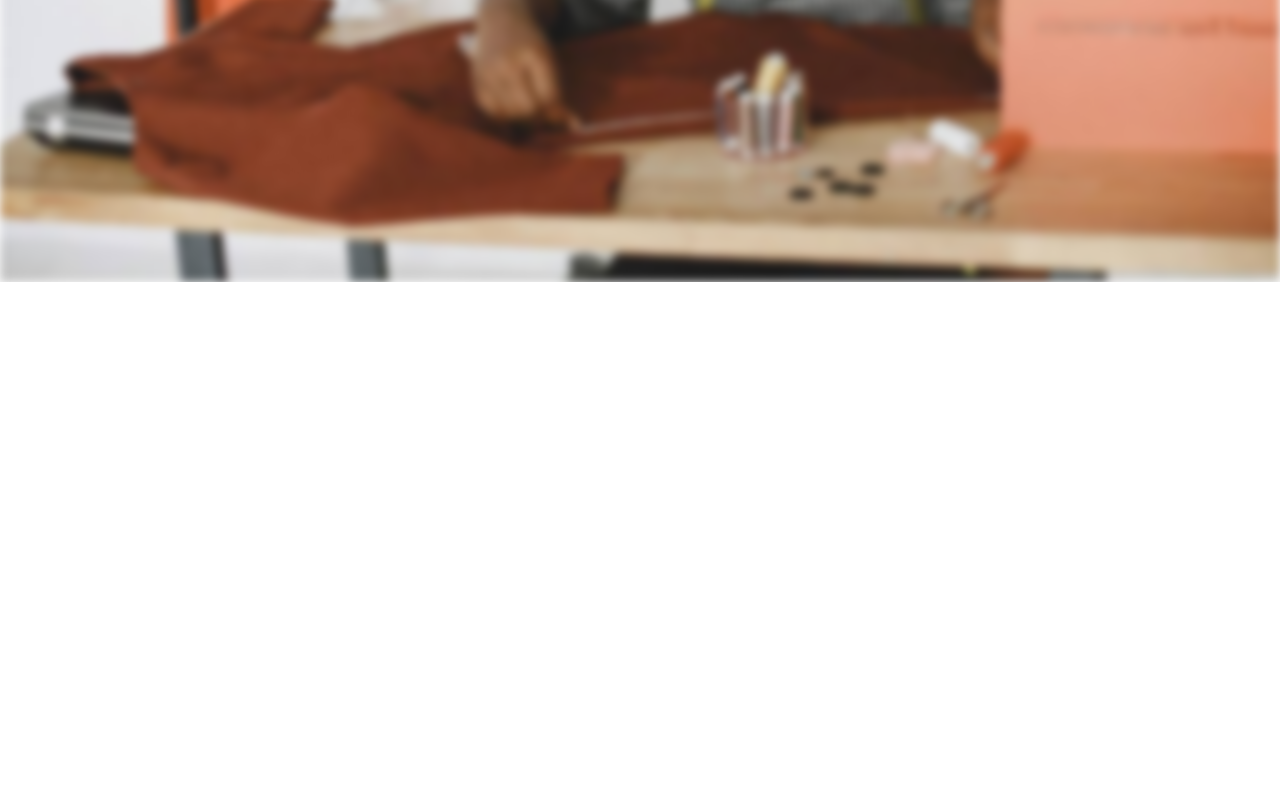
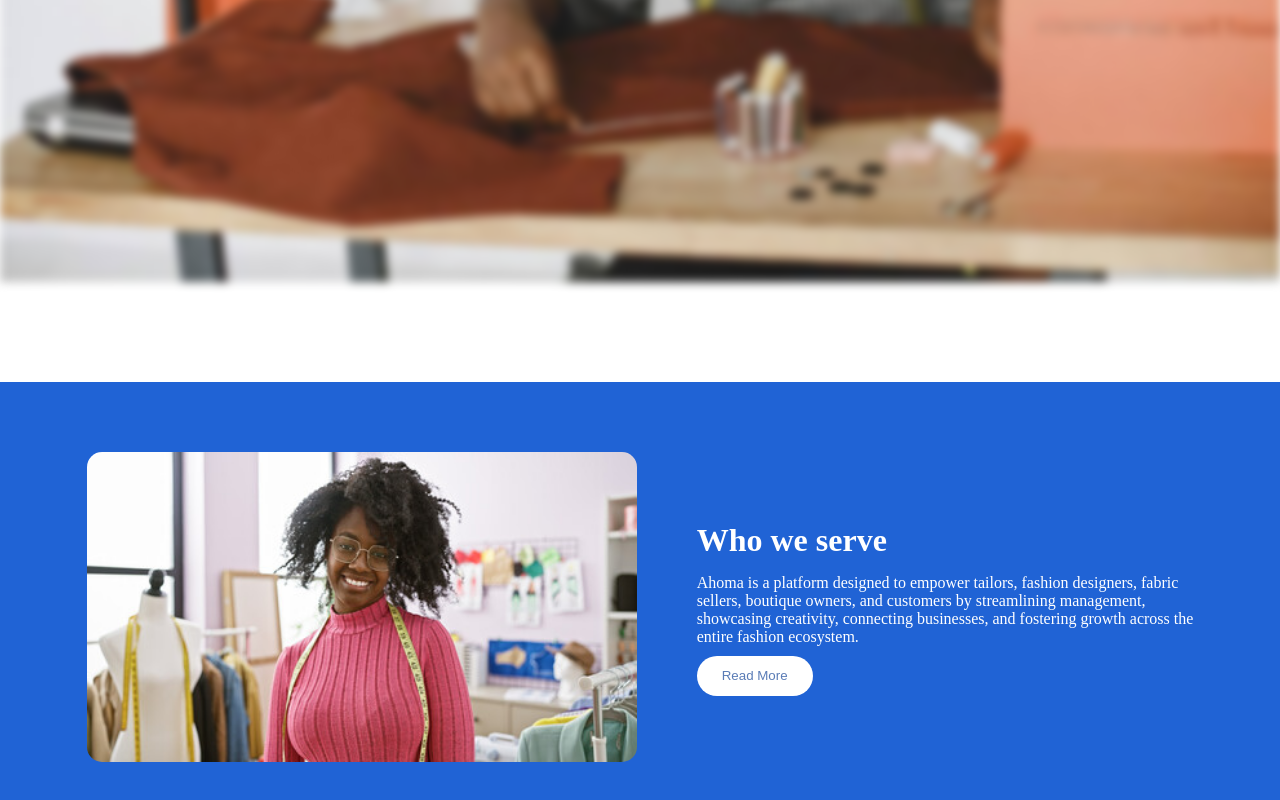
Before and after one commit to Sammy-157/WEBSITE-CLONE, a React (Vite) app: page / in a window 1280 px wide. Shown: the part 638-1438 px from the top of the page. Before the commit the page ends 920 px from the top, so only its background shows below. Built offline with nearby package versions, Linux system fonts and the light colour scheme; the HTML template or start-up script is replaced by a standard one.

Commit message:
home page

```diff
--- a/src/Pages/Home.jsx
+++ b/src/Pages/Home.jsx
@@ -3,7 +3,7 @@ import "../Styles/Home.css";
 
 const Home = () => {
   return (
-  <div className="page-with-image">
+  <><div className="page-with-image">
       <div className="background-blur"></div>
       <div className="home-contents">
         <h2>Your Fashion Hub</h2>
@@ -20,8 +20,39 @@ const Home = () => {
           Get Started
         </button>
       </div>
+    </div>
+
+    <div className="home-page-2">
+      <div className="home-page-2-contents">
+      <div className="page-2-left">
+<img src="src/assets/niceLady.jpg " alt="nice lady"></img>
+      </div>
+
+      <div className="page-2-right">
+<h1>
+  Who we serve
+</h1>
+<p>
+  Ahoma is a platform designed to empower tailors, fashion designers, fabric
+</p>
+<p>
+  sellers, boutique owners, and customers by streamlining management,
+</p>
+<p>
+  showcasing creativity, connecting businesses, and fostering growth across the
+</p>
+<p>
+entire fashion ecosystem.
+</p>
+<button className="read-more-button">
+  Read More
+</button>
 
       </div>
+
+      </div>
+    </div>
+      </>
 
   );
 };
--- a/src/Styles/Home.css
+++ b/src/Styles/Home.css
@@ -6,6 +6,7 @@
   align-items: center;
   text-align: center;
   padding-top: 120px;
+  margin-bottom: 100px;
 }
 
 .background-blur {
@@ -46,3 +47,37 @@
   font-weight: bolder;
   margin-top: 15px;
 }
+.home-page-2-contents{
+    display: flex;
+    justify-content: center;
+    align-items: center;
+    gap: 60px;
+    padding: 70px;
+}
+.home-page-2{
+background: #2063d5;
+}
+.page-2-left img{
+    height: auto;
+    width: 550px;
+    border-radius: 15px;
+}
+.page-2-right h1 {
+font-size: 2rem;
+color: white;
+margin-bottom: 15px;
+}
+.page-2-right p {
+font-size: 1rem;
+color: white;
+}
+.read-more-button{
+     padding: 0 25px;
+  border-radius: 9999px;
+  height: 40px;
+  background-color:#FFFFFF ;
+  color: #5a7cb6;
+  border: none;
+  margin-top: 10px;
+
+}
--- a/src/Styles/Navbar.css
+++ b/src/Styles/Navbar.css
@@ -9,8 +9,10 @@
   align-items: center;
   position: fixed;
   width: 100%;
+  height: 80px;
+  z-index: 1000; /* ensure it stays above content */
+}
 
-}
 .ahoma-image img {
   width: 128px;
 }
```
Lines whose indentation alone changed are shown as unchanged.
